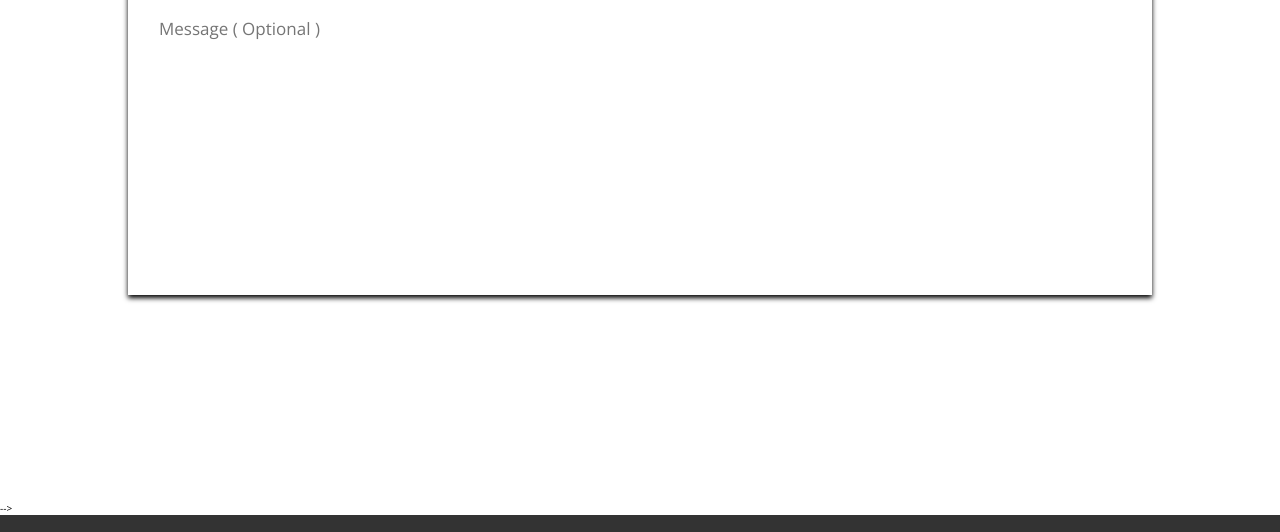
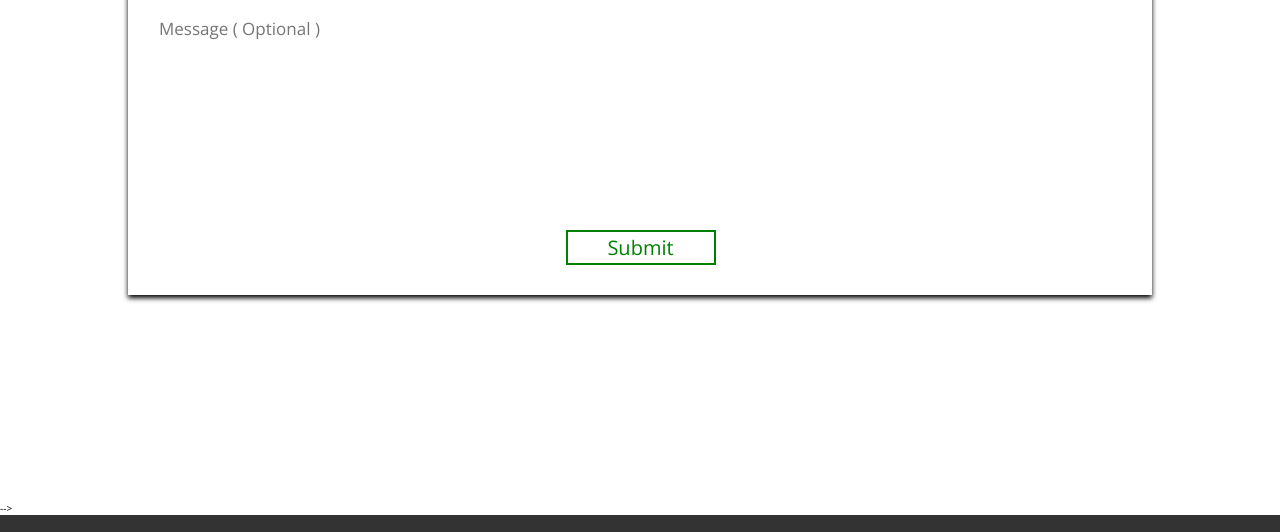
Before and after one commit to ashwanidey/Forestery.github.io, a plain HTML site: page index.html in a window 1280 px wide. Shown: the part 3271-3803 px from the top of the page. Drawn offline with nearby package versions, Linux system fonts and the light colour scheme; a script that the page names is missing.

Commit message:
Add files via upload

```diff
--- a/style.css
+++ b/style.css
@@ -400,8 +400,8 @@ header .fa-bars{
 }
 
 .donate .form-container form input[type="submit"]{
-    color:#fff;
-    border-color: #fff;
+    color:green;
+    border-color: green;
 }
 
 .donate .form-container form input[type="submit"]:hover{
```
